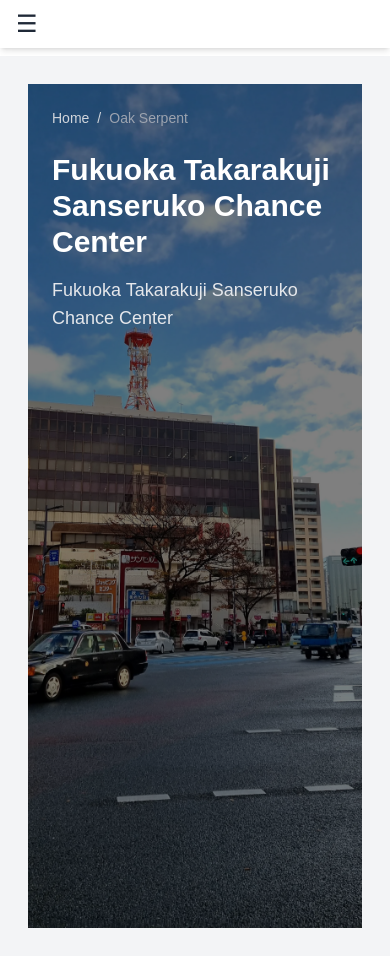
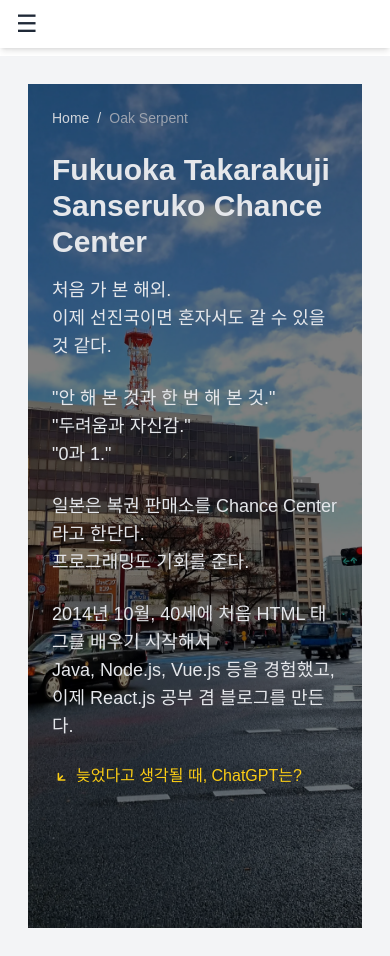
Before and after one commit to dezcao/next-blog-scaffold, a Next.js app: page / in a window 390 px wide. Built offline with nearby package versions, Linux system fonts and the light colour scheme.

Commit message:
fix: 메인페이지 모바일 반응성 추가, 노출용 글 목록 추가

```diff
--- a/src/app/[slug]/page.jsx
+++ b/src/app/[slug]/page.jsx
@@ -9,7 +9,7 @@ export async function generateStaticParams() {
 
 // JSON 데이터를 로드하는 함수 url의 slug에 의존하여 다른 json 읽음.
 async function getData(slug) {
-  // mod.default : json이 모드로 임포트될 때, json이 내보내어 진다.
+  // mod.default : json이 모드로 임포트될 때, json이 내보내진다.
   const [res2025, res2024] = await Promise.all([
     import(`@/data/${slug}/2025.json`).then((mod) => mod.default),
     import(`@/data/${slug}/2024.json`).then((mod) => mod.default),
--- a/src/app/page.js
+++ b/src/app/page.js
@@ -15,17 +15,50 @@ function Breadcrumbs() {
 }
 
 export default function Home() {
+  const posts = [{ id: 1, title: "늦었다고 생각될 때, ChatGPT는?", href: "/fragments/2024/12/CourageWell/?page=1" }];
+
   return (
     <div className="relative min-h-screen bg-cover bg-center" style={{ backgroundImage: "url('/image/main-background.webp')" }}>
       {/* 반투명 오버레이 */}
       <div className="absolute inset-0 bg-black opacity-50"></div>
 
-      {/* 콘텐츠 */}
       <div className="relative p-6 text-white">
         <Breadcrumbs />
 
-        <h1 className="text-3xl font-bold mb-4">Fukuoka Takarakuji Sanseruko Chance Center</h1>
-        <p className="text-lg text-gray-200 mb-6">Fukuoka Takarakuji Sanseruko Chance Center</p>
+        <h1 className="text-3xl sm:text-4xl md:text-5xl text-gray-200 font-bold mb-4">Fukuoka Takarakuji Sanseruko Chance Center</h1>
+        <ul className="text-lg text-gray-200 mb-6">
+          <li>처음 가 본 해외.</li>
+          <li>이제 선진국이면 혼자서도 갈 수 있을 것 같다.</li>
+        </ul>
+
+        <ul className="text-lg text-gray-200 mb-6">
+          <li>"안 해 본 것과 한 번 해 본 것."</li>
+          <li>"두려움과 자신감."</li>
+          <li>"0과 1."</li>
+        </ul>
+
+        <ul className="text-lg text-gray-200 mb-6">
+          <li>일본은 복권 판매소를 Chance Center라고 한단다.</li>
+          <li>프로그래밍도 기회를 준다.</li>
+        </ul>
+
+        <ul className="text-lg text-gray-200 mb-6">
+          <li>2014년 10월, 40세에 처음 HTML 태그를 배우기 시작해서</li>
+          <li>Java, Node.js, Vue.js 등을 경험했고, 이제 React.js 공부 겸 블로그를 만든다.</li>
+        </ul>
+
+        <ul>
+          {posts.map((post) => (
+            <li key={post.id} className="flex items-center mb-2">
+              <svg className="w-4 h-4 mr-2 text-yellow-400" xmlns="http://www.w3.org/2000/svg" viewBox="0 0 20 20" fill="currentColor">
+                <path d="M12.293 9.293a1 1 0 011.414 1.414L10.414 14h5.586a1 1 0 110 2h-8a1 1 0 01-1-1v-8a1 1 0 112 0v5.586l3.293-3.293z" />
+              </svg>
+              <a href={post.href} className="text-yellow-400 hover:underline">
+                {post.title}
+              </a>
+            </li>
+          ))}
+        </ul>
       </div>
     </div>
   );
--- a/src/data/fragments/2024.json
+++ b/src/data/fragments/2024.json
@@ -1,6 +1,6 @@
 [
   {
-    "title": "늦었다고 생각될 때, chat GPT는?",
+    "title": "늦었다고 생각될 때, ChatGPT는?",
     "year": "2024",
     "month": "12",
     "key": "courage-well",
```
